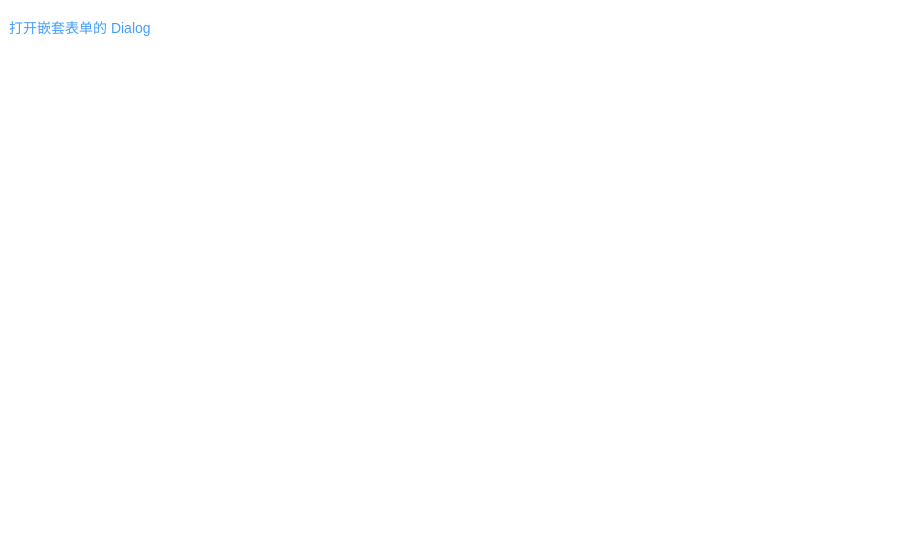
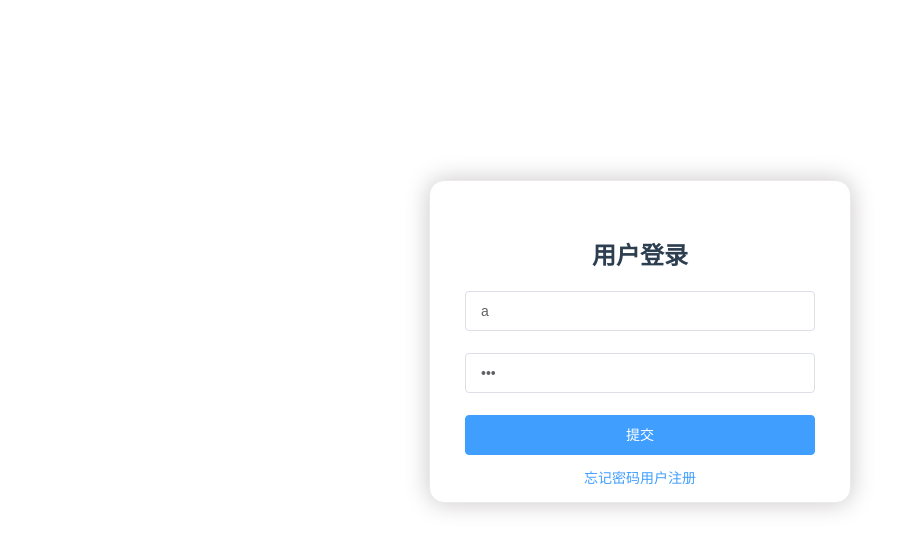
Before and after one commit to visitor110/PTblog, a Vue app: page /login in a window 1280 px wide. Shown: the top 550 px of the page, without its empty margins (0-914 px from the left). Built offline with nearby package versions, Linux system fonts and the light colour scheme; the HTML template or start-up script is replaced by a standard one.

Commit message:
加入登录页面，前后端连通

```diff
--- a/src/App.vue
+++ b/src/App.vue
@@ -5,13 +5,20 @@
 </template>
 
 <script>
-
-
   export default {
     name: 'App',
   }
 </script>
 
 <style>
-
+  #app {
+    font-family: 'Avenir', Helvetica, Arial, sans-serif;
+    -webkit-font-smoothing: antialiased;
+    -moz-osx-font-smoothing: grayscale;
+    text-align: center;
+    color: #2c3e50;
+    margin-top: 20px;
+    margin-left: 200px;
+    margin-right: 200px;
+  }
 </style>
--- a/src/components/Header.vue
+++ b/src/components/Header.vue
@@ -6,14 +6,12 @@
       <el-tab-pane label="角色管理" name="third">角色管理</el-tab-pane>
       <el-tab-pane label="定时任务补偿" name="fourth">定时任务补偿</el-tab-pane>
       <el-tab-pane label="search" name="fifth">search</el-tab-pane>
-      <el-tab-pane label="login" name="login">login</el-tab-pane>
+      <el-tab-pane label="登录" name="login">登录</el-tab-pane>
     </el-tabs>
   </div>
 </template>
 
 <script>
-
-
   export default {
     name: 'Header',
     data() {
@@ -25,7 +23,7 @@
     methods: {
       handleClick(activeName) {
 
-        if (activeName == 'login'&& !this.isLogined){
+        if (activeName == 'login' && !this.isLogined) {
           console.log(activeName)
           this.$router.push('login')
         }
@@ -33,12 +31,8 @@
     }
 
   }
-
 </script>
 
 <style>
-  fifth {
-    color: red;
-  }
 
 </style>
--- a/src/components/Home.vue
+++ b/src/components/Home.vue
@@ -7,7 +7,7 @@
       </el-header>
 
       <el-main>
-        <el-carousel indicator-position="outside">
+        <el-carousel indicator-position="outside" id="carousel">
           <el-carousel-item v-for="item in imgs" :key="item">
             <h3>{{ item }}</h3>
           </el-carousel-item>
@@ -31,8 +31,8 @@
 
   export default {
     name: 'Home',
-    data(){
-      return{
+    data() {
+      return {
         imgs: 4
       }
     },
@@ -83,7 +83,6 @@
     line-height: 320px;
   }
 
-
   /*  走马灯 */
   .el-carousel__item h3 {
     color: #475669;
@@ -100,4 +99,9 @@
   .el-carousel__item:nth-child(2n+1) {
     background-color: #d3dce6;
   }
+
+  #carousel {
+    margin-left: 50px;
+    margin-right: 50px;
+  }
 </style>
--- /dev/null
+++ b/src/components/Login.vue
@@ -0,0 +1,75 @@
+<template>
+  <el-form class="login-form"
+           v-loading="loading" element-loading-text="logining">
+    <h2 class="login-title">用户登录</h2>
+    <el-form-item label="">
+      <el-input type="text" v-model="username" auto-complete="off" placeholder="账户"></el-input>
+    </el-form-item>
+    <el-form-item label="">
+      <el-input type="password" v-model="password" auto-complete="off" placeholder="密码"></el-input>
+    </el-form-item>
+    <el-form-item>
+      <el-button type="primary" style="width: 100%;" @click="doSubmit()">提交</el-button>
+    </el-form-item>
+    <el-row style="text-align: center; margin-top: -10px;;">
+      <el-link type="primary">忘记密码</el-link>
+      <el-link type="primary" @click="doRegister()">用户注册</el-link>
+    </el-row>
+  </el-form>
+</template>
+
+<script>
+  import {postRequest} from '../utils/axiosUtils'
+
+  export default {
+    data() {
+      return {
+        username: 'a',
+        password: '123',
+        loading: false,
+      }
+    },
+    methods: {
+      doSubmit() {
+        this.loading = true;
+        let _this = this;
+        postRequest('/login', {
+          username: this.username,
+          password: this.password
+        }).then(resp => {
+          _this.loading = false;
+          if (resp.status == 200) {
+            //成功
+            var json = resp.data;
+            if (json.status == 'success') {
+              _this.$router.replace({path: '/home'});
+            } else {
+              _this.$alert('登录失败!', '失败!');
+            }
+          } else {
+            //失败
+            _this.$alert('登录失败!', '失败!');
+          }
+        }, resp => {
+          _this.loading = false;
+          _this.$alert('服务器不见了', '失败!');
+        });
+      }
+    }
+  }
+</script>
+
+<style>
+  .login-form {
+    border-radius: 15px;
+    background-clip: padding-box;
+    margin: 180px auto;
+    width: 350px;
+    padding: 35px 35px 15px 35px;
+    background: #fff;
+    border: 1px solid #eaeaea;
+    box-shadow: 0 0 25px #cac6c6;
+  }
+
+
+</style>
--- a/src/components/LoginForm.vue
+++ /dev/null
@@ -1,70 +0,0 @@
-<template>
-  <div>
-    <el-button type="text" @click="dialogFormVisible = true">打开嵌套表单的 Dialog</el-button>
-
-    <el-dialog title="收货地址" :visible.sync="dialogFormVisible">
-      <el-form :model="form">
-        <el-form-item label="活动名称" :label-width="formLabelWidth">
-          <el-input v-model="form.name" autocomplete="off"></el-input>
-        </el-form-item>
-        <el-form-item label="活动区域" :label-width="formLabelWidth">
-          <el-select v-model="form.region" placeholder="请选择活动区域">
-            <el-option label="区域一" value="shanghai"></el-option>
-            <el-option label="区域二" value="beijing"></el-option>
-          </el-select>
-        </el-form-item>
-      </el-form>
-      <div slot="footer" class="dialog-footer">
-        <el-button @click="dialogFormVisible = false">取 消</el-button>
-        <el-button type="primary" @click="dialogFormVisible = false">确 定</el-button>
-      </div>
-    </el-dialog>
-  </div>
-
-
-</template>
-
-
-<script>
-  export default {
-    name: 'LoginForm',
-    data() {
-      return {
-        gridData: [{
-          date: '2016-05-02',
-          name: '王小虎',
-          address: '上海市普陀区金沙江路 1518 弄'
-        }, {
-          date: '2016-05-04',
-          name: '王小虎',
-          address: '上海市普陀区金沙江路 1518 弄'
-        }, {
-          date: '2016-05-01',
-          name: '王小虎',
-          address: '上海市普陀区金沙江路 1518 弄'
-        }, {
-          date: '2016-05-03',
-          name: '王小虎',
-          address: '上海市普陀区金沙江路 1518 弄'
-        }],
-        dialogTableVisible: false,
-        dialogFormVisible: false,
-        form: {
-          name: '',
-          region: '',
-          date1: '',
-          date2: '',
-          delivery: false,
-          type: [],
-          resource: '',
-          desc: ''
-        },
-        formLabelWidth: '120px'
-      };
-    }
-  };
-</script>
-
-<style>
-
-</style>
--- a/src/main.js
+++ b/src/main.js
@@ -5,6 +5,7 @@ import App from './App'
 import router from './router'
 import Element from 'element-ui'
 import 'element-ui/lib/theme-chalk/index.css';
+
 
 Vue.use(Element)
 
--- /dev/null
+++ b/src/utils/axiosUtils.js
@@ -0,0 +1,22 @@
+import axios from 'axios'
+
+const basePath = 'http://localhost:8090'
+export const postRequest = (url, params) => {
+  return axios({
+    method: 'post',
+    url: `${basePath}${url}`,
+    data: params,
+    transformRequest: [function (datas) {
+      //Do whatever you want to transform the data
+      let ret = ''
+      for (let data in datas) {
+        ret += encodeURIComponent(data) + '=' + encodeURIComponent(datas[data]) + '&'
+      }
+      return ret;
+    }],
+    headers: {
+      //跨域
+      'Content-Type': 'application/x-www-form-urlencoded'
+    }
+  });
+}
```
Also changed, not shown: src/router/index.js (+5 -3 lines), 1 other file (tests, documents, lock files or other folders).
